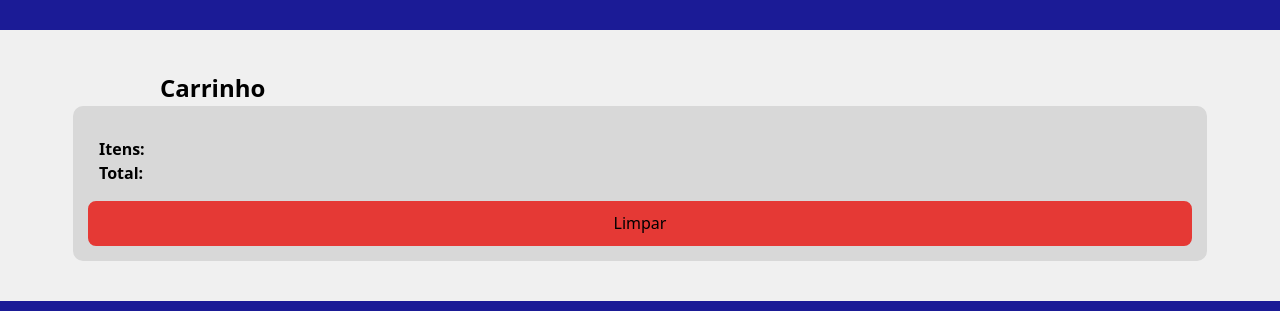
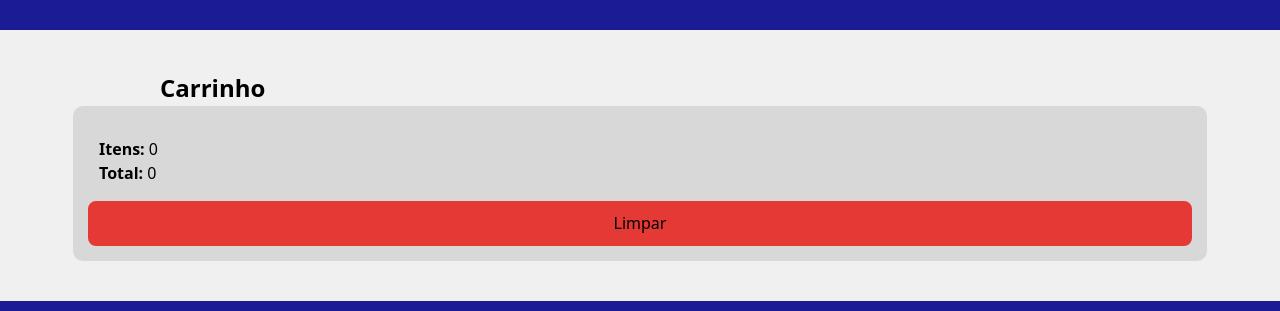
Before and after one commit to INARI18/T1-PW, a React (Vite) app: page /cart in a window 1280 px wide. Shown: the part 290-601 px from the top of the page. Built offline with nearby package versions, Linux system fonts and the light colour scheme.

Commit message:
alterado cartPagina para que apenas chame a funcao Cart

```diff
--- a/src/App.jsx
+++ b/src/App.jsx
@@ -11,15 +11,30 @@ import productsData from './assets/Produtos.json'
 
 export default function App() {
 
-  let cart = []
+  const cart = {storage: [], totalPrice: 0, size: 0 }
+
+  const setCart= (product) => {
+      const newStorage = [...cart.storage, product]
+      const newTotalPrice = cart.totalPrice + product.price
+      const newSize = cart.size + 1
+      return {
+        storage: newStorage,
+        totalPrice: newTotalPrice,
+        size: newSize
+      }
+    }
+
+  const addToCart = (product) => {
+    setCart(product)
+  }
 
   return (
     <div>
       <BrowserRouter>
         <Header />
           <Routes>
-            <Route path="/" element={<LandingPage cart={cart} products={productsData.products}/>} />
-            <Route path="/products" element={<ProductPage products={productsData.products}/>} />
+            <Route path="/" element={<LandingPage cart={cart} products={productsData.products} addToCart={addToCart}/>} />
+            <Route path="/products" element={<ProductPage products={productsData.products} addToCart={addToCart}/>} />
             <Route path="/cart" element={<CartPage cart={cart}/>} />
           </Routes>
       </BrowserRouter>
--- a/src/components/functions/Cart.jsx
+++ b/src/components/functions/Cart.jsx
@@ -2,7 +2,7 @@ import '../../assets/styles/Cart.css'
 import Button from '../ui/Button'
 import { Link } from 'react-router-dom';
 
-export default function Cart({ cart }) {
+export default function Cart({ cart}) {
     return (
         <div>
             <Link to = "/cart" ><h2>Carrinho</h2></Link>
@@ -12,8 +12,8 @@ export default function Cart({ cart }) {
                             <li><p><b>Itens:</b> {cart.size}</p></li>
                             <li><p><b>Total:</b> {cart.totalPrice}</p></li>
                         </ul>
-                        {cart.map((item) => (
-                            <Cart_item key={item.id} item={item} />
+                        {Object.entries(cart.storage).map((item) => (
+                            <Cart_item item={item}/>
                         ))}
                         <Button text="Limpar" variant='clear' />
                     </section>
--- a/src/components/functions/Product.jsx
+++ b/src/components/functions/Product.jsx
@@ -20,7 +20,8 @@ export default function ProductList({ products = [], onAddToCart }) {
     );
 }
 
-function ProductCard( { product, onAddToCart } ) {
+function ProductCard( {product, onAddToCart } ) {
+
     const handleBuy = () => {
         if (onAddToCart) onAddToCart(product)
     }
--- a/src/components/pages/CartPage.jsx
+++ b/src/components/pages/CartPage.jsx
@@ -1,22 +1,11 @@
 import '../../assets/styles/Cart.css'
-import Cart_item  from '../functions/Cart'
-import  Button  from '../ui/Button'
+import Cart  from '../functions/Cart'
 
 export default function CartPage({cart}) {
     return (
         <section className="cart-body">
-            <h2>Carrinho</h2>
-            <section className="Cart">
-                <section className="Cart_List">
-                    <ul>
-                        <li><p><b>Itens:</b> {cart.size}</p></li>
-                        <li><p><b>Total:</b> {cart.totalPrice}</p></li>
-                    </ul>
-                    {cart.map((item) => (
-                        <Cart_item key={item.id} item={item} />
-                    ))}
-                    <Button text="Limpar" variant='clear' />
-                </section>
+            <section>
+                <Cart cart={cart} />
             </section>
         </section>
     );
--- a/src/components/pages/LandingPage.jsx
+++ b/src/components/pages/LandingPage.jsx
@@ -2,19 +2,8 @@ import ProductList from '../functions/Product.jsx'
 import Cart from '../functions/Cart.jsx'
 import '../../assets/styles/Landing.css'
 
-export default function LandingPage({cart, products}) {
+export default function LandingPage({cart, products, addToCart}) {
   // const [cart, setCart] = useState({ storage: [], totalPrice: 0, size: 0 })
-
-  const addToCart = (product) => {
-    setCart((prev) => {
-      const newStorage = [...prev.storage, product]
-      return {
-        storage: newStorage,
-        totalPrice: prev.totalPrice + product.price,
-        size: prev.size + 1
-      }
-    })
-  }
 
   return (
       <section className="landing-body">
--- a/src/components/pages/ProductPage.jsx
+++ b/src/components/pages/ProductPage.jsx
@@ -1,12 +1,12 @@
 import ProductList from '../functions/Product';
 import '../../assets/styles/Product.css';
 
-export default function ProductPage({products}) {
+export default function ProductPage({products, addToCart}) {
 
   return (
       <main>
         <section className="product-body">
-            <ProductList products={products} />
+            <ProductList products={products} addToCart={addToCart} />
         </section>
       </main>
   )
```
